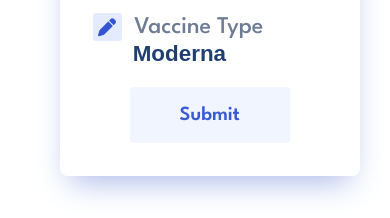
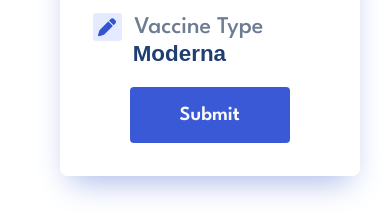
Before and after one commit to jedff/LaunchX_FrontEnd-Mision, a plain HTML site: page 3. CSS/Vaccination/index.html in a window 390 px wide. Shown: the part 932-1150 px from the top of the page. Drawn offline with Linux system fonts and the light colour scheme; a web font is replaced by a local one.

Commit message:
CSS practice

```diff
--- a/3. CSS/Vaccination/index.css
+++ b/3. CSS/Vaccination/index.css
@@ -833,6 +833,7 @@
   }
   .nav_menu .btn {
     padding: 1rem;
+    color: var(--clr-btn);
   }
   .features {
     flex-flow: column;
@@ -840,5 +841,8 @@
   .schedule_form {
     width: 300px;
   }
-
+  .btn {
+    background-color: var(--bg-btn);
+    color: var(--clr-btn);
+  }
 }
```
